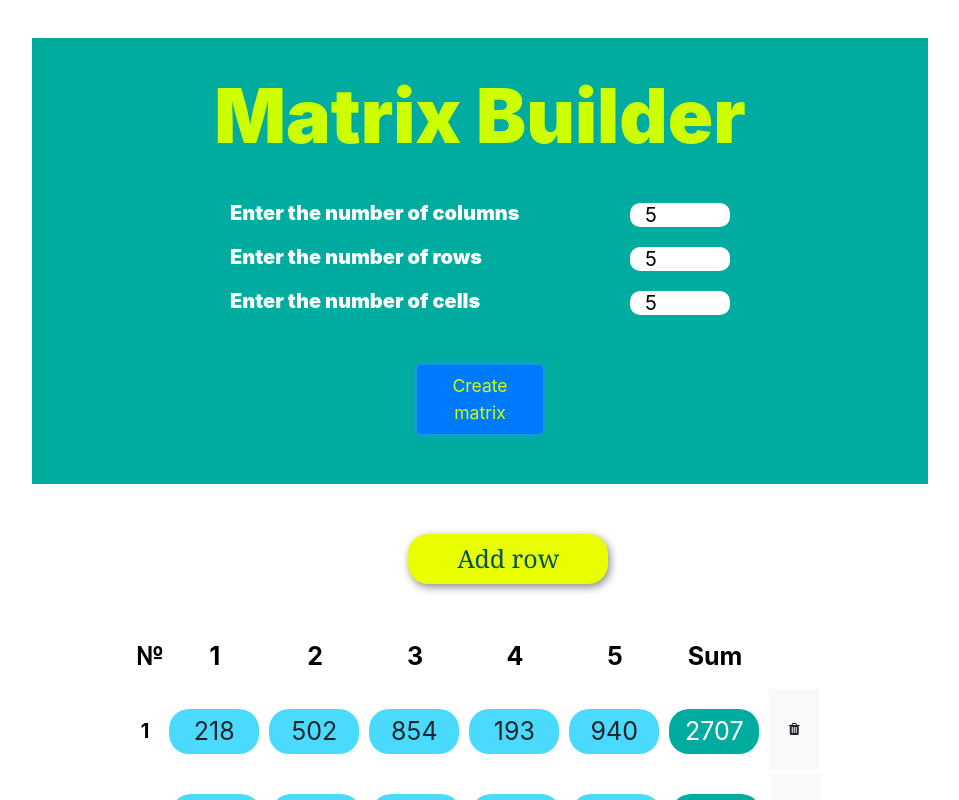
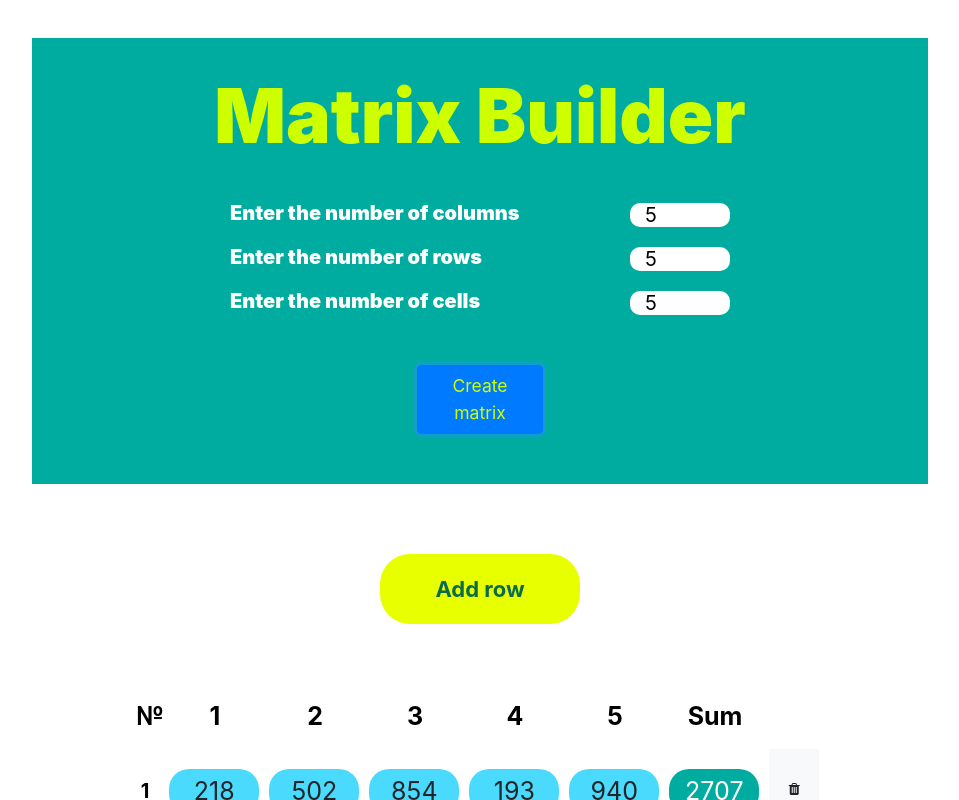
Before and after one commit to VladGlivuk/MatrixBuilder, a React (Create React App) app: page / in a window 1280 px wide. Both pictures are taken after typing "5", "5", "5" into the empty fields and a click on the button "Create matrix". Shown: the top 800 px of the page, without its empty margins (160-1119 px from the left). Built offline with nearby package versions, Linux system fonts and the light colour scheme.

Commit message:
fix bugs

```diff
--- /dev/null
+++ b/src/components/MatrixTable/AddRow/AddRow.css
@@ -0,0 +1,15 @@
+.add-row {
+  margin: 70px 0;
+  display: flex;
+  justify-content: center;
+}
+
+.add-row button {
+  color: #086B4A;
+  background-color: #E8FF00;
+  font-size: 22px;
+  width: 200px;
+  height: 70px;
+  border-radius: 30px;
+  font-weight: bold;
+}
--- a/src/components/addRow/index.js
+++ b/src/components/MatrixTable/AddRow/index.js
@@ -1,8 +1,8 @@
+import { useDispatch } from "react-redux";
+import { addRow } from "../../../store/matrixReducer/actions";
 import "./AddRow.css";
-import { useDispatch } from "react-redux";
-import { addRow } from "../../store/matrixReducer/actions";
 
-function AddRow() {
+const AddRow = () => {
   const dispatch = useDispatch();
 
   const buttonClickHandler = () => {
--- a/src/components/MatrixTable/AverageCell/index.js
+++ /dev/null
@@ -1,44 +0,0 @@
-import { useMemo } from "react";
-import { nanoid } from "nanoid";
-import { useSelector } from "react-redux";
-import "./AverageCell.css";
-
-export const AverageCell = () => {
-  const globalMatrix = useSelector((store) => store.matrix.globalMatrix);
-  const columns = useSelector((store) => store.matrix.settings.columns);
-
-  const avg = useMemo(() => {
-    const avgArr = [];
-    for (let i = 0; i < columns; i++) {
-      const columnAvgValue =
-        globalMatrix
-          .map((row) => row.records[i])
-          .map((cell) => cell.value)
-          .reduce((acc, current) => acc + current, 0) /
-        globalMatrix[i].records.length;
-
-      avgArr.push(Math.floor(columnAvgValue));
-    }
-    return avgArr;
-  }, [globalMatrix, columns]);
-
-  return (
-    <div className="avg">
-      <span className="avg-symbol">Avg</span>
-      {avg.map((value) => (
-        <span key={nanoid()} className="avgCell">
-          {value}
-        </span>
-      ))}
-      {
-        <span className="avgCell">
-          {Math.floor(
-            globalMatrix
-              .map((row) => row.sum)
-              .reduce((acc, curr) => acc + curr, 0) / globalMatrix.length
-          )}
-        </span>
-      }
-    </div>
-  );
-};
--- a/src/components/MatrixTable/AverageCell/AverageCell.css
+++ b/src/components/MatrixTable/ColumnsAverageRow/ColumnsAverageRow.css
@@ -16,7 +16,7 @@
   justify-content: center;
   color: black;
   font-size: 20px;
-  margin-right: 10px;
+  margin-right: 5px;
   font-weight: bold;
 }
 
--- /dev/null
+++ b/src/components/MatrixTable/ColumnsAverageRow/index.js
@@ -0,0 +1,56 @@
+import { useMemo } from "react";
+import { nanoid } from "nanoid";
+import { useSelector } from "react-redux";
+import "./ColumnsAverageRow.css";
+
+export const ColumnsAverageRow = () => {
+  const globalMatrix = useSelector((store) => store.matrix.globalMatrix);
+  const columns = useSelector((store) => store.matrix.settings.columns);
+
+  const avg = useMemo(() => {
+    const avgArr = [];
+
+    for (let i = 0; i < columns; i++) {
+      const columnAvg = [];
+
+      for (let j = 0; j < globalMatrix.length; j++) {
+        columnAvg.push(globalMatrix[j].records[i]);
+      }
+
+      avgArr.push(
+        columnAvg.reduce((acc, curr) => acc + curr.value, 0) /
+          globalMatrix.length
+      );
+    }
+    return avgArr.map((el) => Math.floor(el));
+  }, [globalMatrix, columns]);
+
+  const avgSum = useMemo(() => {
+    const avgSumArr = [];
+    const columnAvgSumValue = Math.floor(
+      globalMatrix.map((row) => row.sum).reduce((acc, curr) => acc + curr, 0) /
+        globalMatrix.length
+    );
+    avgSumArr.push(columnAvgSumValue);
+    return avgSumArr;
+  }, [globalMatrix]);
+
+  return (
+    <div className="avg">
+      <span className="avg-symbol">Avg</span>
+      {avg?.map((value) => (
+        <span key={nanoid()} className="avgCell">
+          {value}
+        </span>
+      ))}
+
+      <span className="avgCell">
+        {avgSum?.map((value) => (
+          <span key={nanoid()} className="avgCell">
+            {value}
+          </span>
+        ))}
+      </span>
+    </div>
+  );
+};
--- a/src/components/MatrixTable/MatrixRow/index.js
+++ b/src/components/MatrixTable/MatrixRow/index.js
@@ -1,4 +1,4 @@
-import { useMemo, useState } from "react";
+import { useState } from "react";
 import { useDispatch } from "react-redux";
 import { deleteRow } from "../../../store/matrixReducer/actions";
 import { DefaultCell, PercentCell } from "./MatrixCell/Renderers";
--- a/src/components/MatrixTable/index.js
+++ b/src/components/MatrixTable/index.js
@@ -1,8 +1,8 @@
 import { useMemo } from "react";
 import { useSelector } from "react-redux";
 import MatrixRow from "./MatrixRow";
-import AddRow from "../addRow/index";
-import { AverageCell } from "./AverageCell";
+import AddRow from "./AddRow/index.js";
+import { ColumnsAverageRow } from "./ColumnsAverageRow/index";
 
 import "./MatrixTable.css";
 
@@ -38,50 +38,10 @@ const MatrixTable = () => {
           ))}
         </div>
 
-        <AverageCell />
+        <ColumnsAverageRow />
       </div>
     </div>
   );
 };
 
 export default MatrixTable;
-
-/* JOKE:  style={
-        columns > 3
-          ? {
-              display: "inline-grid",
-              gridTemplateColumns: `repeat(${columns + 2}, 1fr)`,
-              gridTemplateRows: `repeat(${rows}, 1fr`,
-              gap: "0 10%",
-              width: "60%",
-              margin: "10px 0 0 12px",
-            }
-          : columns === 3
-          ? {
-              display: "inline-grid",
-              gridTemplateColumns: `repeat(${columns + 2}, 1fr)`,
-              gridTemplateRows: `repeat(${rows}, 1fr`,
-              gap: "0 10%",
-              width: "60%",
-              margin: "10px 0 0 12px",
-            }
-          : columns === 2
-          ? {
-              display: "inline-grid",
-              gridTemplateColumns: `repeat(${columns + 2}, 1fr)`,
-              gridTemplateRows: `repeat(${rows}, 1fr`,
-              gap: "0 1",
-              width: "50%",
-              margin: "10px 0 0 12px",
-            }
-          : {
-              display: "inline-grid",
-              gridTemplateColumns: `repeat(${columns + 2}, 1fr)`,
-              gridTemplateRows: `repeat(${rows}, 1fr`,
-              gap: "0 10%",
-              width: "30%",
-              margin: "10px 0 0 12px",
-            }
-      }
-    >
-    */
--- a/src/components/addRow/AddRow.css
+++ /dev/null
@@ -1,11 +0,0 @@
-.add-row button {
-  margin: 50px 42%;
-  background-color: #E9FF00;
-  width: 200px;
-  height: 50px;
-  border-radius: 20px;
-  color: #04505E;
-  font-size: 25px;
-  font-family: Cambria, Cochin, Georgia, Times, 'Times New Roman', serif;
-  box-shadow: 2px 3px 8px #888888;
-}
--- a/src/store/matrixReducer/reducer.js
+++ b/src/store/matrixReducer/reducer.js
@@ -47,6 +47,7 @@ const matrixReducer = (state = initialState, action) => {
 
     case ADD_ROW: {
       const newRow = [];
+
       for (let i = 0; i < state.settings.columns; i++) {
         newRow.push({
           id: nanoid(),
@@ -55,7 +56,10 @@ const matrixReducer = (state = initialState, action) => {
       }
       return {
         ...state,
-        globalMatrix: [...state.globalMatrix, newRow],
+        globalMatrix: [
+          ...state.globalMatrix,
+          { records: newRow, sum: newRow.reduce((acc, curr) => acc + curr.value, 0) },
+        ],
       };
     }
 
```
Also changed, not shown: src/components/MatrixTable/MatrixRow/MatrixCell/Renderers.js (+8 -0 lines).
